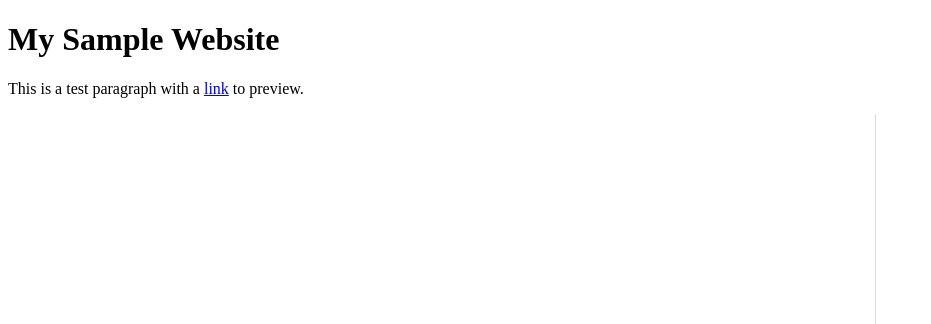
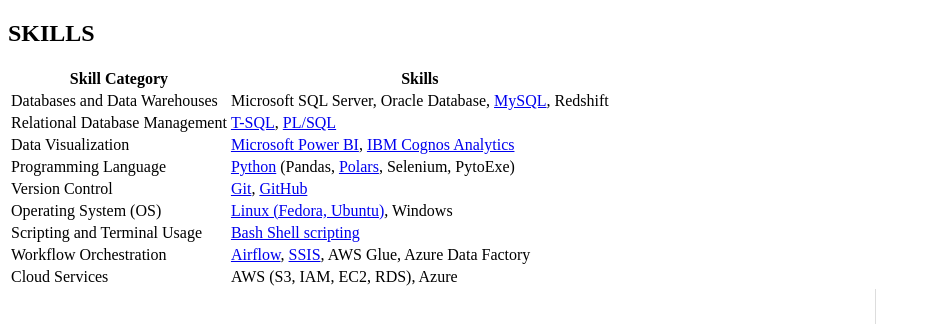
Before and after one commit to GeoCommander/GeoCommander.github.io, a plain HTML site: page index.html in a window 1280 px wide. Shown: the top 324 px of the page, without its empty margins (0-931 px from the left). Drawn offline with Linux system fonts and the light colour scheme.

Commit message:
testing table deployment

```diff
--- a/index.html
+++ b/index.html
@@ -1,12 +1,56 @@
 <!DOCTYPE html>
 <html>
 <head>
-    <title>Hover Preview</title>
-    <link rel="stylesheet" href="styles.css">
+    <title>My Certifications</title>
+    <link rel="stylesheet" type="text/css" href="styles.css">
 </head>
 <body>
-    <h1>My Sample Website</h1>
-    <p>This is a test paragraph with a <a href="https://example.com">link</a> to preview.</p>
+    <div align="left">
+        <h2>SKILLS</h2>
+        <table>
+            <tr>
+                <th>Skill Category</th>
+                <th>Skills</th>
+            </tr>
+            <tr>
+                <td>Databases and Data Warehouses</td>
+                <td>Microsoft SQL Server, Oracle Database, <a href="https://coursera.org/verify/6U7ZZH5YVUQP">MySQL</a>, Redshift</td>
+            </tr>
+            <tr>
+                <td>Relational Database Management</td>
+                <td><a href="https://www.coursera.org/account/accomplishments/verify/GTTTHXDC8MBU">T-SQL</a>, <a href="https://www.coursera.org/account/accomplishments/verify/GTTTHXDC8MBU">PL/SQL</a></td>
+            </tr>
+            <tr>
+                <td>Data Visualization</td>
+                <td><a href="https://www.credly.com/badges/79cb4ed6-dd70-41d5-ba2b-bf46fb07317c?source=linked_in_profile">Microsoft Power BI</a>, <a href="https://coursera.org/verify/T8M59PM3CEQK">IBM Cognos Analytics</a></td>
+            </tr>
+            <tr>
+                <td>Programming Language</td>
+                <td><a href="https://coursera.org/verify/YYUU739F5R7M">Python</a> (Pandas, <a href="https://www.udemy.com/certificate/UC-ee903934-8925-41c4-beec-6c5f5c853d44/">Polars</a>, Selenium, PytoExe)</td>
+            </tr>
+            <tr>
+                <td>Version Control</td>
+                <td><a href="https://www.udemy.com/certificate/UC-399625b6-91ba-4e07-be1a-63053967302f/">Git</a>, <a href="https://www.udemy.com/certificate/UC-399625b6-91ba-4e07-be1a-63053967302f/">GitHub</a></td>
+            </tr>
+            <tr>
+                <td>Operating System (OS)</td>
+                <td><a href="https://coursera.org/verify/XQFXY2TN3NVT">Linux (Fedora, Ubuntu)</a>, Windows</td>
+            </tr>
+            <tr>
+                <td>Scripting and Terminal Usage</td>
+                <td><a href="https://coursera.org/verify/XQFXY2TN3NVT">Bash Shell scripting</a></td>
+            </tr>
+            <tr>
+                <td>Workflow Orchestration</td>
+                <td><a href="https://coursera.org/verify/UGM29BLT4NJB">Airflow</a>, <a href="https://www.udemy.com/certificate/UC-397b911f-e125-4d50-a37f-d36fed16a019/">SSIS</a>, AWS Glue, Azure Data Factory</td>
+            </tr>
+            <tr>
+                <td>Cloud Services</td>
+                <td>AWS (S3, IAM, EC2, RDS), Azure</td>
+            </tr>
+        </table>
+    </div>
+
     <div id="preview"></div>
 
     <script src="main.js"></script>
```
